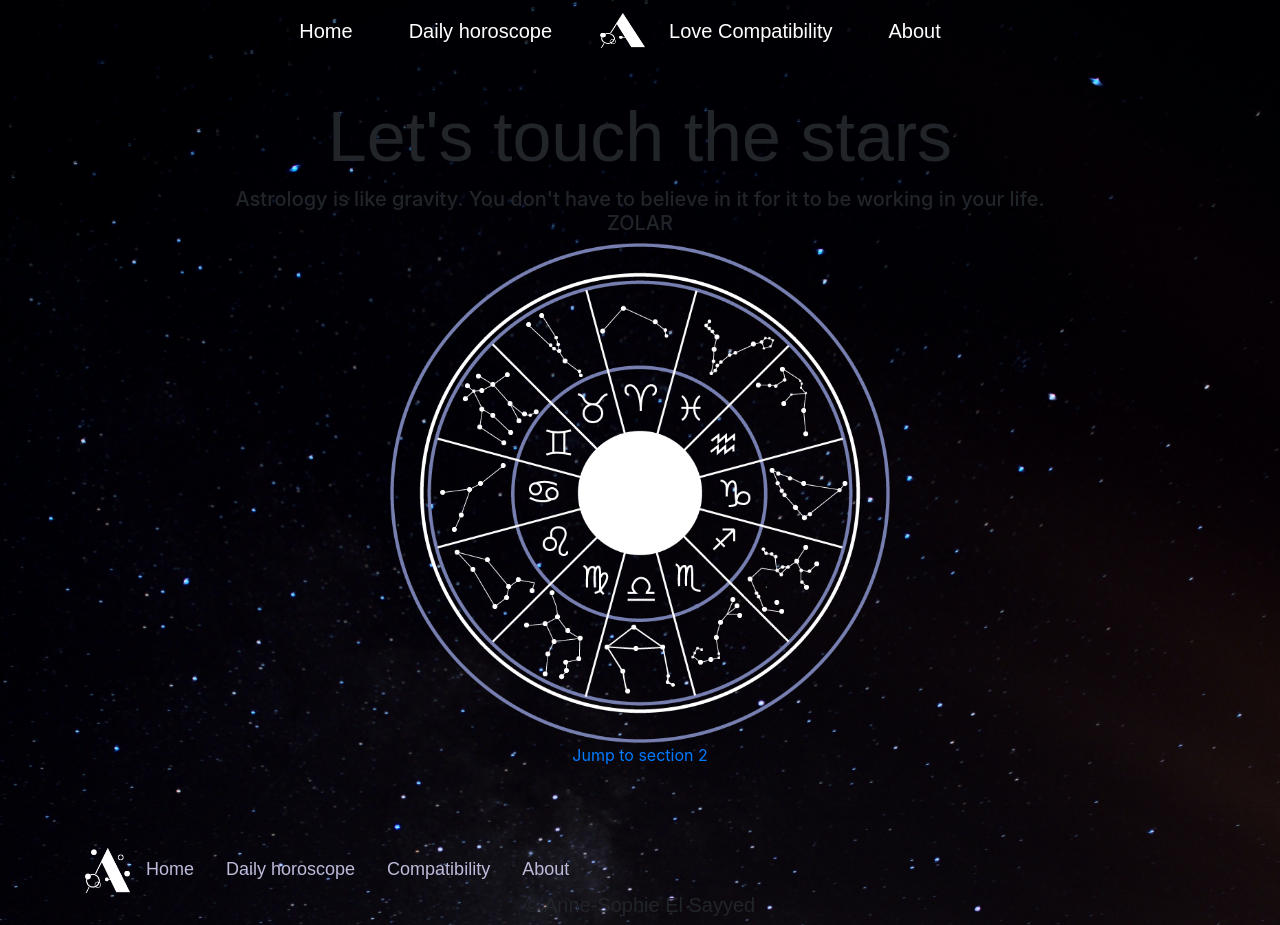
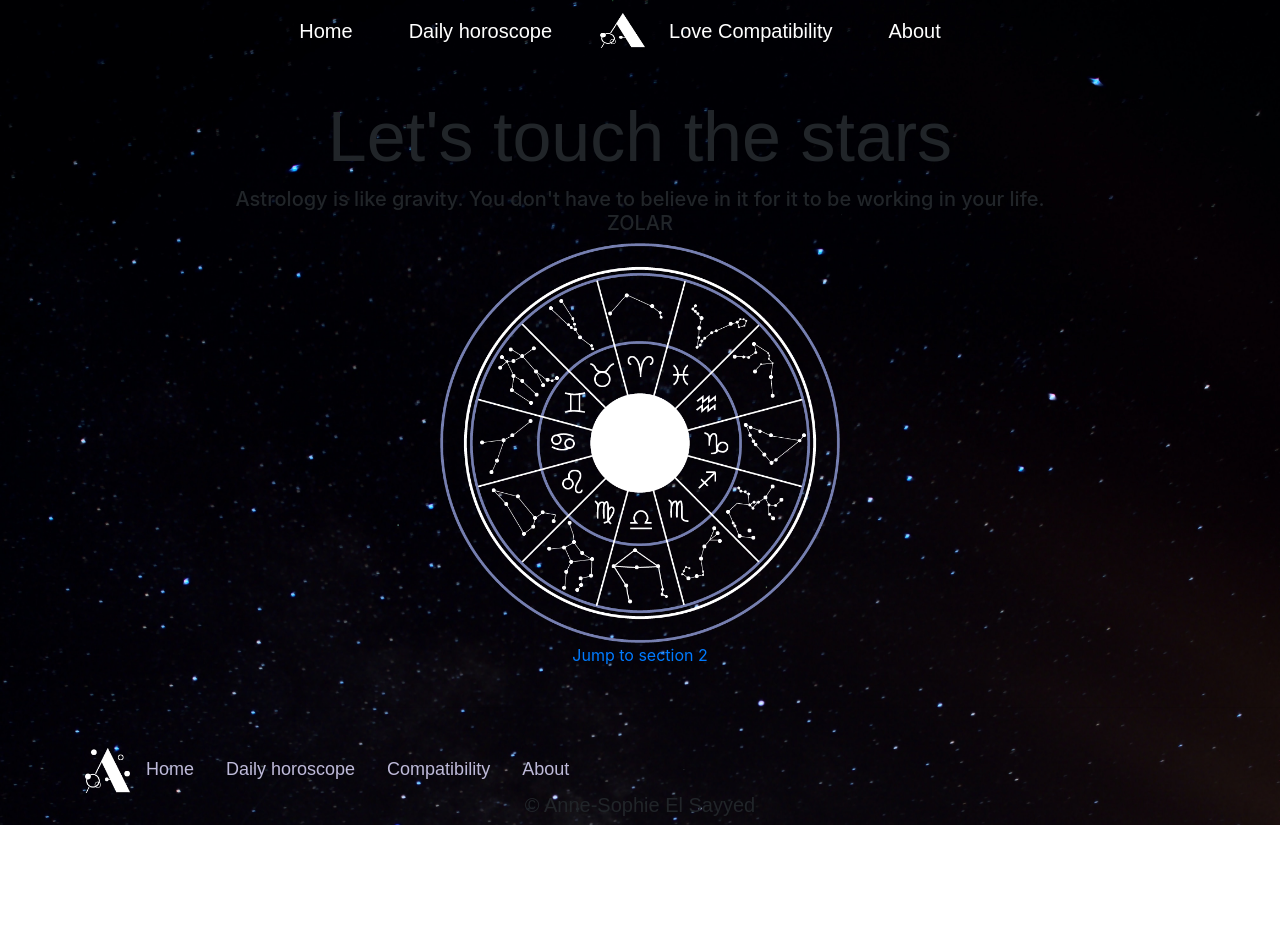
Before and after one commit to aleyyana/aurora, a Vue app: page / in a window 1280 px wide. After the commit the page ends 825 px from the top, so only its background shows below. Built offline with nearby package versions, Linux system fonts and the light colour scheme; a web font is replaced by a local one; what vue-kinesis would draw is missing.

Commit message:
about us

```diff
--- a/src/views/AboutView.vue
+++ b/src/views/AboutView.vue
@@ -1,5 +1,15 @@
 <template>
-  </template>
+
+  <div class="container">
+    <div class="row">
+      <div class="col">
+        <p></p>
+      </div>
+      <div class="col"></div>
+      <div class="col"></div>
+    </div>
+  </div>
+</template>
 
 <script>
 
--- a/src/views/HomeView.vue
+++ b/src/views/HomeView.vue
@@ -35,7 +35,7 @@ h1{
 .center-circle{
   display: flex;
   justify-content: center;
-  height: 500px;
+  height: 400px;
 }
 
 .center-content{
```
